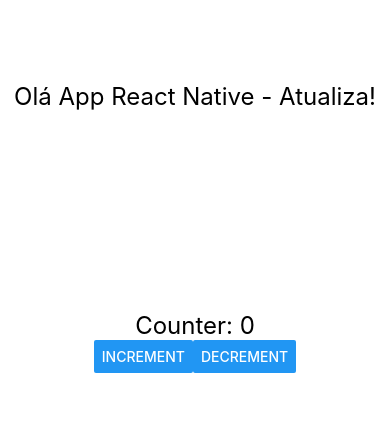
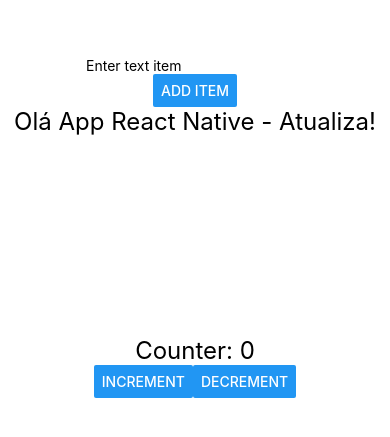
Before and after one commit to juhpurple/CARDMOB, a React Native app in the folder ETAPA-2/app-react-exemplos/: screen / in a window 390 px wide. Shown: the part 195-632 px from the top of the page. Built offline with nearby package versions, Linux system fonts and the light colour scheme.

Commit message:
CRUD simples: addItem

```diff
--- a/ETAPA-2/app-react-exemplos/App.js
+++ b/ETAPA-2/app-react-exemplos/App.js
@@ -1,9 +1,14 @@
 import React, { useState } from 'react';
 import { StatusBar } from 'expo-status-bar';
-import { StyleSheet, Text, View, Button, Image } from 'react-native';
+import { StyleSheet, Text, View, Button, Image, TextInput } from 'react-native';
 
 export default function App() {
   const [counter, setCounter] = useState(0)
+  // CRUD
+  const [items, setItems] = useState([]);
+  const [text, setText] = useState('');
+  const [editItemId, setEditItemId] = useState(null);
+  const [editItemText, setEditItemText] = useState('');
 
   const incrementCounter = () => {
     setCounter(counter + 1);
@@ -12,11 +17,24 @@
   const decrementCounter = () => {
     setCounter(counter - 1);
   }
+
+  const addItem = () => {
+    if (text.trim() === '') {return};
+    const newItem = {
+      id: Math.random().toString(),
+      text: text.trim(),
+    }
+    setItems([...items, newItem]);
+    setText('');
+    console.log(items);
+  }
+
   return (
     <View style={styles.container}>
+      <TextInput style={styles.input} value={text} onChangeText={setText} placeholder='Enter text item'/>
+      <Button title='Add Item' onPress={addItem} />
       <Text style={styles.text}>Olá App React Native - Atualiza!</Text>
       <Image source={{url: "https://plcsum.photos/200"}} style={{width: 200, height: 200}}/>
-
 
       <StatusBar style="auto" />
       <Text style={styles.text}>Counter: {counter}</Text>
```
